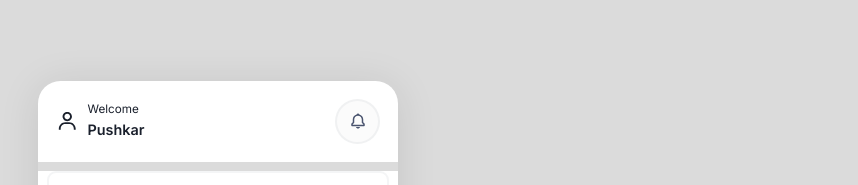
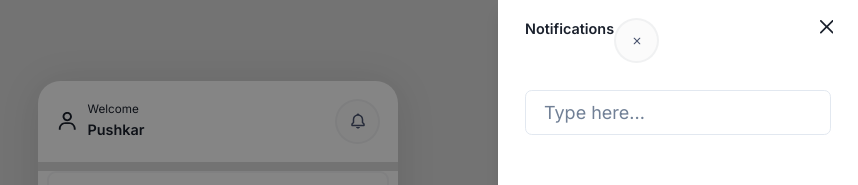
Before and after one commit to dark-circles-2022/panda-wallet, a React (Create React App) app: page /dashboard in a window 1280 px wide. Both pictures are taken after a click on the button 779 px from the left and 121 px from the top of the page. Shown: the top 185 px of the page, without its empty margins (422-1280 px from the left). Built offline with nearby package versions, Linux system fonts and the light colour scheme; no server answers.

Commit message:
Initiate notifications shutter

```diff
--- a/src/components/dashboard/UserTopBar.tsx
+++ b/src/components/dashboard/UserTopBar.tsx
@@ -2,7 +2,8 @@ import { Flex, Icon, Box, Text } from '@chakra-ui/react';
 import { BiUser as User, BiBell } from 'react-icons/bi';
 import ButtonIcon from '../ButtonIcon';
 
-const UserTopBar = () => {
+// @ts-ignore
+const UserTopBar = ({ notifRef, onOpen }) => {
   const user = {
     icon: User as any,
     name: 'Pushkar',
@@ -48,6 +49,7 @@ const UserTopBar = () => {
         displayIcon={BiBell as any}
         variant="semi-solid"
         ariaLabel="notifications"
+        onClick={onOpen}
       />
     </Flex>
   );
--- /dev/null
+++ b/src/components/shutters/Notifications.tsx
@@ -0,0 +1,55 @@
+import {
+  Drawer,
+  DrawerBody,
+  DrawerCloseButton,
+  DrawerContent,
+  DrawerHeader,
+  DrawerOverlay,
+  useDisclosure,
+  Input,
+  Flex,
+  Text,
+} from '@chakra-ui/react';
+import ButtonIcon from '../ButtonIcon';
+import { IoIosClose as Close } from 'react-icons/io';
+import { MutableRefObject } from 'react';
+
+// @ts-ignore
+function Notifications({ isOpen, onClose, notifRef }) {
+  return (
+    <>
+      <Drawer
+        isOpen={isOpen}
+        placement="right"
+        onClose={onClose}
+        finalFocusRef={notifRef}
+      >
+        <DrawerOverlay />
+        <DrawerContent>
+          <DrawerCloseButton />
+          <DrawerHeader>
+            <Flex>
+              <Text
+                fontSize={'0.8rem'}
+                fontWeight={600}
+              >
+                Notifications
+              </Text>
+              <ButtonIcon
+                displayIcon={Close as any}
+                variant={'semi-solid'}
+                ariaLabel={'Close'}
+              />
+            </Flex>
+          </DrawerHeader>
+
+          <DrawerBody>
+            <Input placeholder="Type here..." />
+          </DrawerBody>
+        </DrawerContent>
+      </Drawer>
+    </>
+  );
+}
+
+export default Notifications;
--- a/src/screens/Dashboard.tsx
+++ b/src/screens/Dashboard.tsx
@@ -1,5 +1,5 @@
-import { Box, Text } from '@chakra-ui/react';
-import { useEffect, useState } from 'react';
+import { Box, Text, useDisclosure } from '@chakra-ui/react';
+import { useEffect, useState, useRef } from 'react';
 import { balancesAPI } from '../config/axiosConfig';
 import { BigNumber } from 'bignumber.js';
 import { formattedNum } from '../utils/numberFormatter';
@@ -8,12 +8,15 @@ import UserTopBar from '../components/dashboard/UserTopBar';
 import UserInfoCard from '../components/dashboard/UserInfoCard';
 import { IbalancesAPI } from '../interfaces/IbalancesAPI';
 import AssetsList from '../components/dashboard/AssetsList';
+import Notifications from '../components/shutters/Notifications';
 
 const Dashboard = () => {
   const chain_id = 80001;
   const address = '0x657D3C03e450E4815f3411Aa26713A2A90e9Ad83';
 
   const [balances, setBalances] = useState<IbalancesAPI[]>();
+  const { isOpen, onOpen, onClose } = useDisclosure();
+  const notifRef = useRef();
 
   useEffect(() => {
     balancesAPI
@@ -44,13 +47,22 @@ const Dashboard = () => {
       })
       .catch((err) => console.log(err));
   }, []);
+
   return (
     <Box
       h="full"
       w="full"
       bgColor={'white'}
     >
-      <UserTopBar />
+      <UserTopBar
+        notifRef={notifRef}
+        onOpen={onOpen}
+      />
+      <Notifications
+        isOpen={isOpen}
+        onClose={onClose}
+        notifRef={notifRef}
+      />
       <UserInfoCard />
       <AssetsList balances={balances} />
       <BottomMenu />
```
